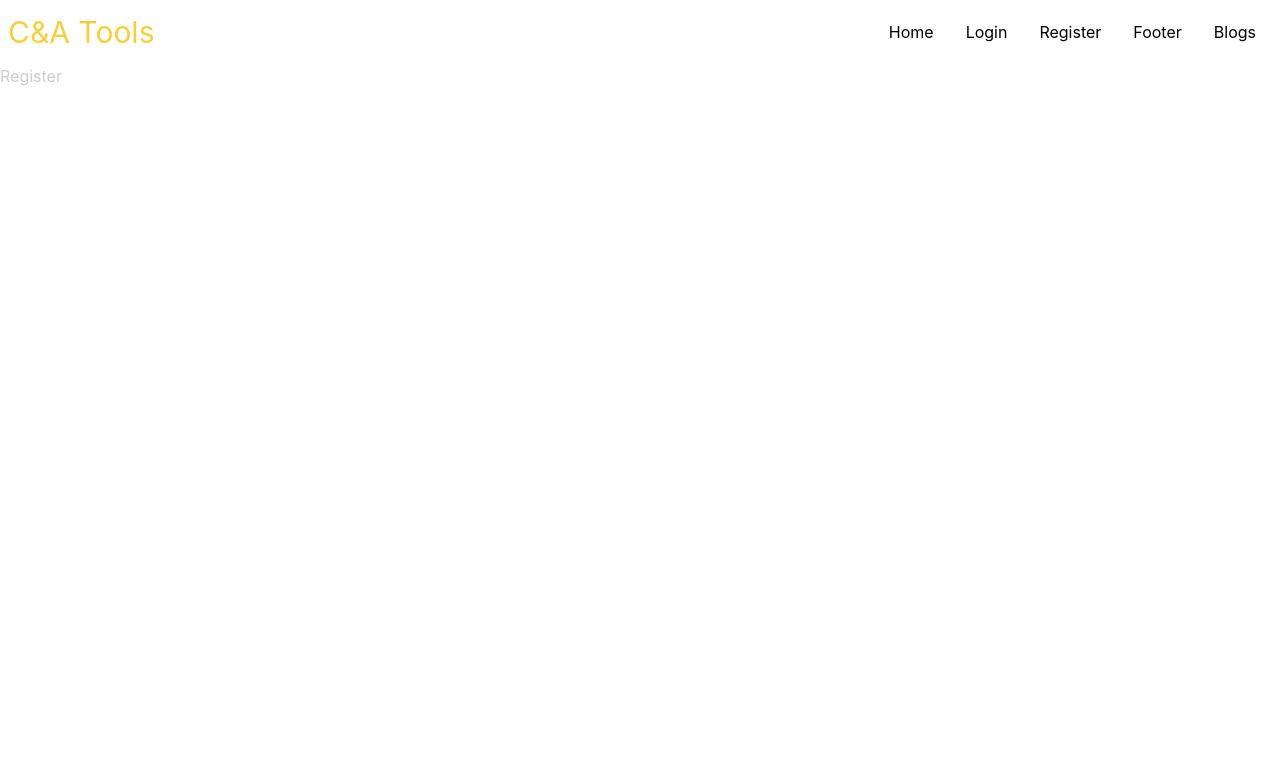
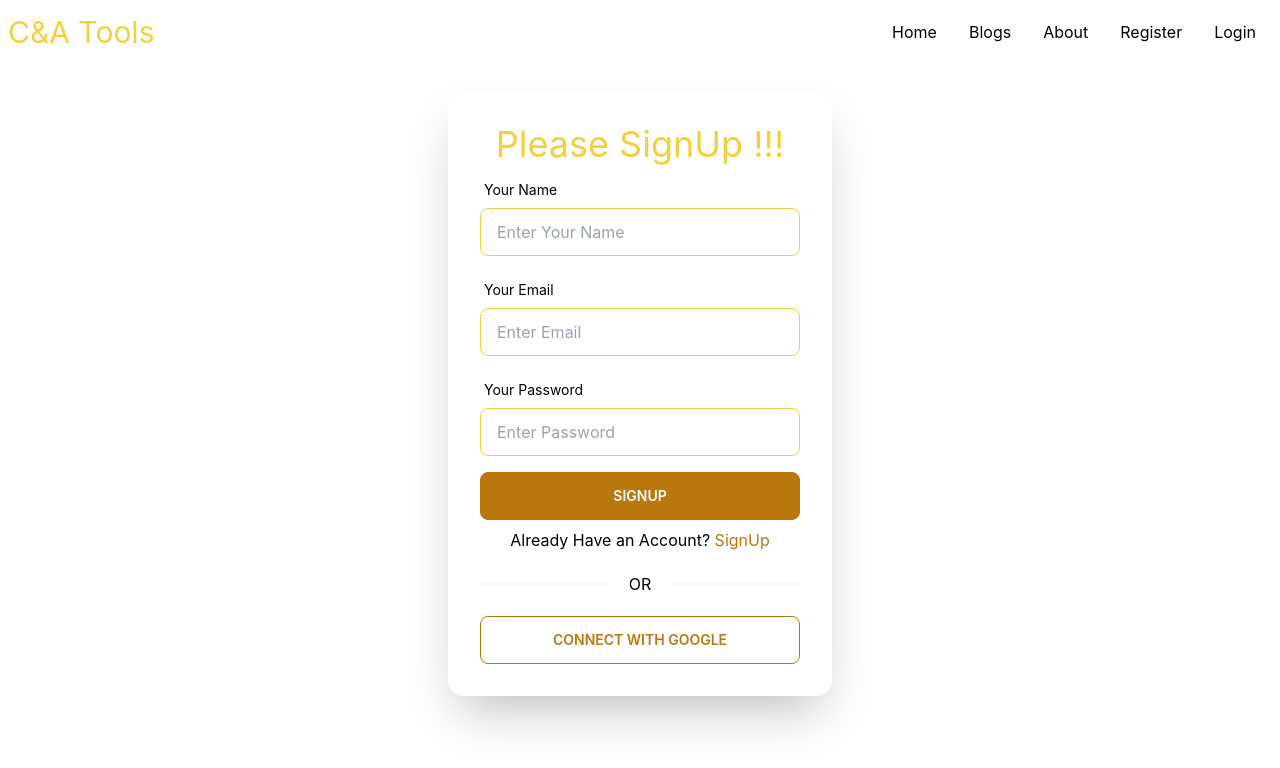
Before and after one commit to SanzinaHossain/Manufacture-tools, a React (Create React App) app: page /register in a window 1280 px wide. Shown: the top 768 px of the page. Built offline with nearby package versions, Linux system fonts and the light colour scheme; no server answers.

Commit message:
registration done

```diff
--- a/src/Pages/Register/Register.js
+++ b/src/Pages/Register/Register.js
@@ -1,8 +1,122 @@
 import React from 'react'
+import { useCreateUserWithEmailAndPassword, useSignInWithGoogle, useUpdateProfile } from 'react-firebase-hooks/auth';
+import { useForm } from "react-hook-form";
+import { Link, useNavigate } from 'react-router-dom';
+import auth from '../../firebase.init';
+import Loading from '../Shared/Loading/Loading';
+const Register = () => {
+  const navigate=useNavigate();
+  const { register, formState: { errors }, handleSubmit } = useForm();
+  const onSubmit = async data => {
+    await createUserWithEmailAndPassword(data.email, data.password);
+    await updateProfile({ displayName: data.name });
+      }
+      const [
+        createUserWithEmailAndPassword,
+        user,
+        loading,
+        error,
+      ] = useCreateUserWithEmailAndPassword(auth)
+      const [
+        signInWithGoogle,
+        guser,
+        gloading,
+        gerror] = useSignInWithGoogle(auth);
+        const [updateProfile, updating, upError] = useUpdateProfile(auth);
+        let signInError;
 
-const Register = () => {
+        if ( error || upError ||gerror) {
+          signInError=<p className='text-red-700 bold'>{error?.message || upError?.message}</p>
+        }
+
+        if(loading || updating ||gloading)
+        {
+          return <Loading></Loading>
+        }
+        if(user || guser)
+        {
+          navigate('/blogs');
+        }
   return (
-    <div>Register</div>
+    <div class="flex justify-center items-center mt-7 text-black">
+    <div class="card w-96 bg-base-100 shadow-2xl">
+      <div class="card-body">
+         <h2 class=" text-4xl text-center text-secondary">Please SignUp !!!</h2>
+         <form onSubmit={handleSubmit(onSubmit)}>
+         <div class="form-control w-full max-w-xs">
+         <label class="label">
+             <span class="label-text text-black">Your Name</span>
+         </label>
+         <input
+             {...register("name",{
+                required:{
+                   value:true,
+                   message:"Name is required"
+                  }
+              })}
+              type="text"
+              placeholder="Enter Your Name"
+              class="input input-bordered w-full max-w-xs border-secondary" />
+            <label class="label">
+            {errors.name?.type === 'required' && <span className="label-text-alt text-red-700">{errors.name.message}</span>}
+            </label>
+        </div>
+           <div class="form-control w-full max-w-xs">
+         <label class="label">
+             <span class="label-text text-black">Your Email</span>
+         </label>
+         <input
+             {...register("email",{
+                required:{
+                   value:true,
+                   message:"Email is required"
+                  },
+                pattern:{
+                   value:/^\w+@[a-zA-Z_]+?\.[a-zA-Z]{2,3}$/,
+                   message:"Provide a Valid email"
+                 }
+              })}
+              type="email"
+              placeholder="Enter Email"
+              class="input input-bordered w-full max-w-xs border-secondary" />
+            <label class="label">
+            {errors.email?.type === 'required' && <span className="label-text-alt text-red-700">{errors.email.message}</span>}
+            {errors.email?.type === 'pattern' && <span className="label-text-alt text-red-700">{errors.email.message}</span>}
+            </label>
+        </div>
+        <div className="form-control w-full max-w-xs">
+           <label className="label">
+            <span className="label-text text-black">Your Password</span>
+           </label>
+          <input
+          type="password"
+          placeholder="Enter Password"
+        className="input input-bordered border-secondary w-full max-w-xs"
+      {...register("password", {
+        required: {
+          value: true,
+          message: 'Password is Required'
+          },
+           minLength: {
+                value: 6,
+                message: 'Must be 6 characters or longer'
+         }
+      })}
+    />
+    <label className="label">
+    {errors.password?.type === 'required' && <span className="label-text-alt text-red-700 bold">{errors.password.message}</span>}
+    {errors.password?.type === 'minLength' && <span className="label-text-alt text-red-700 bold">{errors.password.message}</span>}
+    </label>
+    {signInError}
+    <input value="SignUp"class="btn btn-primary w-full max-w-xs text-white" type="submit"/>
+    </div>
+  </form>
+  <p class="text-center">Already Have an Account? <Link class="text-primary" to="/login">SignUp</Link></p>
+  <div class="divider divider-bg-primary">OR</div>
+  <button onClick={() =>signInWithGoogle()}class="btn btn-outline btn-primary">Connect With Google</button>
+</div>
+</div>
+  </div>
   )
 }
 
--- a/src/Pages/Shared/Navbar/Navbar.js
+++ b/src/Pages/Shared/Navbar/Navbar.js
@@ -1,12 +1,20 @@
+import { signOut } from 'firebase/auth'
 import React from 'react'
+import { useAuthState } from 'react-firebase-hooks/auth'
 import { Link } from 'react-router-dom'
+import auth from '../../../firebase.init'
 const Navbar = () => {
+  const [user]=useAuthState(auth);
+  const logout=()=>{
+    signOut(auth);
+
+  }
   const menuitems=<>
          <li class="hover:bg-teal-200 text-black  rounded-lg"><Link to="/">Home</Link></li>
-       <li class="hover:bg-teal-200 text-black  rounded-lg"><Link to="/login">Login</Link></li>
-         <li class="hover:bg-teal-200 text-black  rounded-lg"><Link to="/register">Register</Link></li>
-         <li class="hover:bg-teal-200 text-black  rounded-lg"><Link to="/footer">Footer</Link></li>
          <li class="hover:bg-teal-200 text-black  rounded-lg"><Link to="/blogs">Blogs</Link></li>
+         <li class="hover:bg-teal-200 text-black  rounded-lg"><Link to="/About">About</Link></li>
+         <li class="hover:bg-teal-200 rounded-lg text-black ">{user? <Link to="/profile">Profile</Link>:<Link to="/Register">Register</Link>}</li>
+         <li class="hover:bg-teal-200 rounded-lg text-black ">{user? <Link onClick={logout} to="/login">SignOut</Link>:<Link to="/login">Login</Link>}</li>
       {/* {
   //         user && <li><Link to ="/dashboard" >DashBoard</Link></li>
   //       }
```
